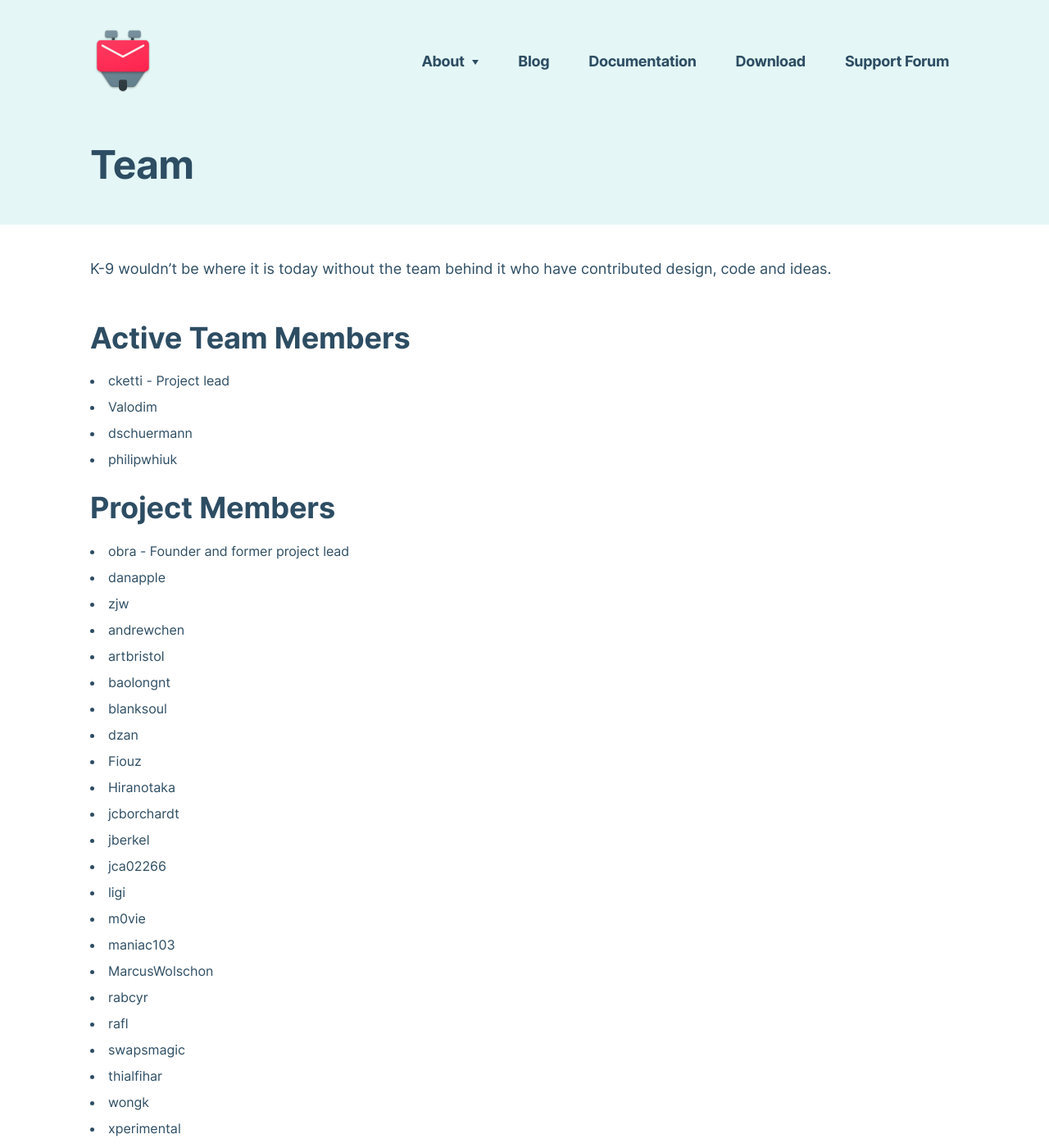
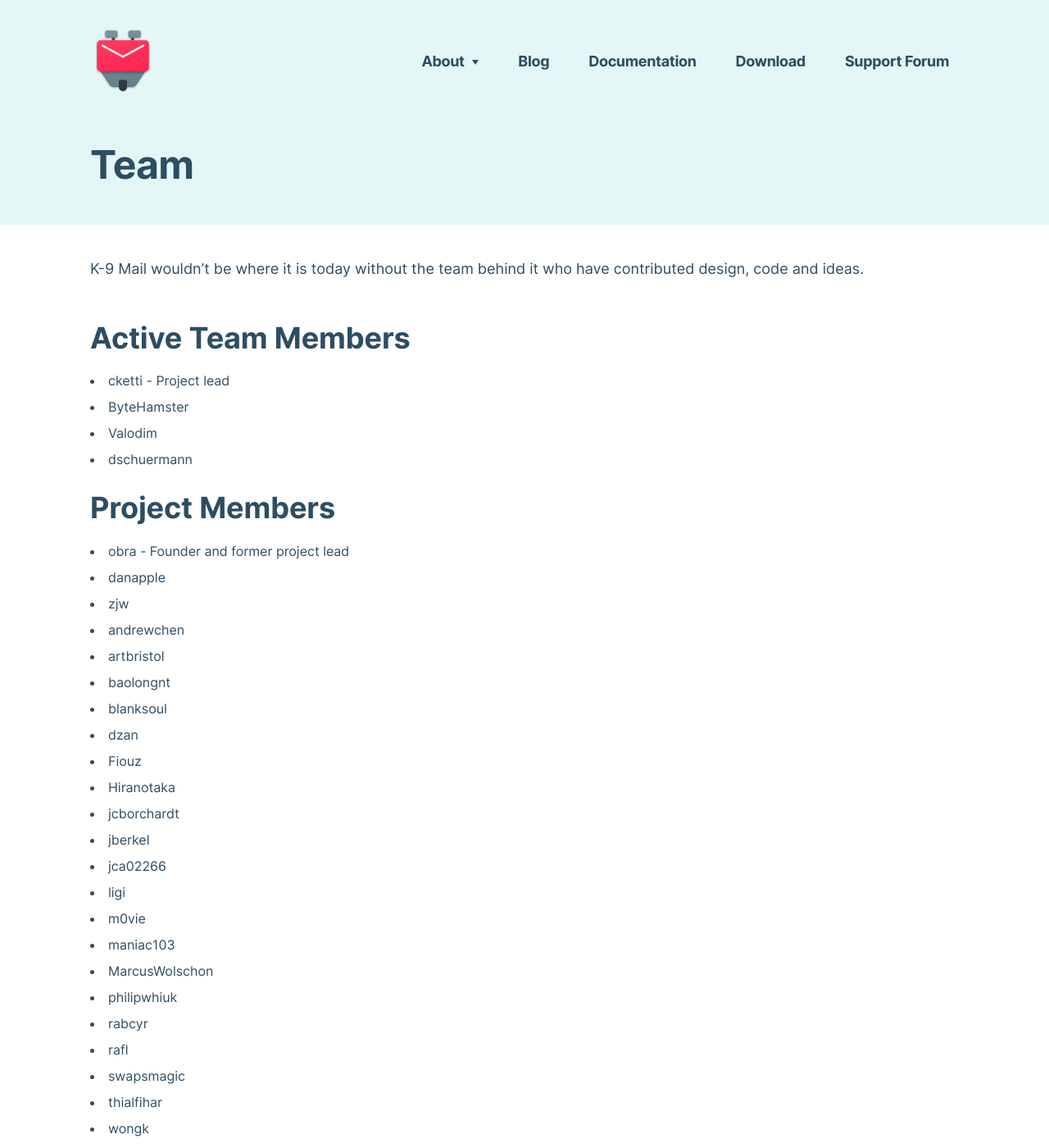
Before and after one commit to k9mail/k9mail.app, a Jekyll site: the page built from team.html, in a window 1280 px wide and 1400 px high. Shown: the whole window at 82% size. Built offline with Jekyll 4.4.1, drawn with Linux system fonts in a browser that asks for light colours.

Commit message:
Update active team members

```diff
--- a/team.html
+++ b/team.html
@@ -13,7 +13,7 @@ title: Team
 <!-- Description Section -->
 <div class="container-fluid">
     <div class="container pt-4 pb-2">
-      <p class="size-18 text-slate">K-9 wouldn’t be where it is today without the team behind it who have contributed design, code and ideas.</p>
+      <p class="size-18 text-slate">K-9 Mail wouldn’t be where it is today without the team behind it who have contributed design, code and ideas.</p>
     </div>
 </div>
 
@@ -22,9 +22,9 @@ title: Team
       <h2 class="text-slate">Active Team Members</h2>
       <ul class="text-slate">
           <li>cketti - Project lead</li>
+          <li>ByteHamster</li>
           <li>Valodim</li>
           <li>dschuermann</li>
-          <li>philipwhiuk</li>
       </ul>
       <h2 class="text-slate pt-2">Project Members</h2>
       <ul class="text-slate">
```
Also changed, not shown: other parts of team.html (+1 -0 lines).
